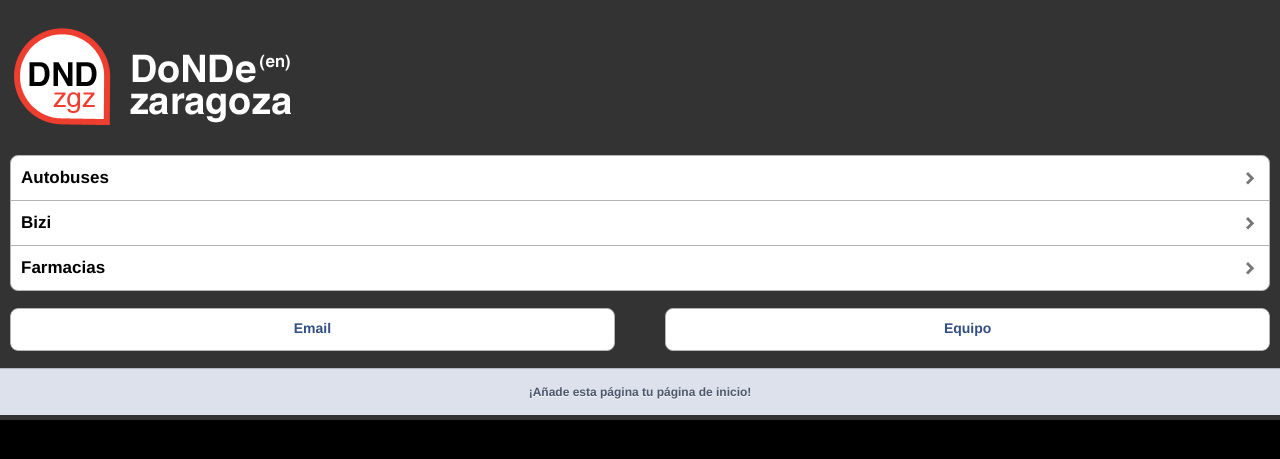
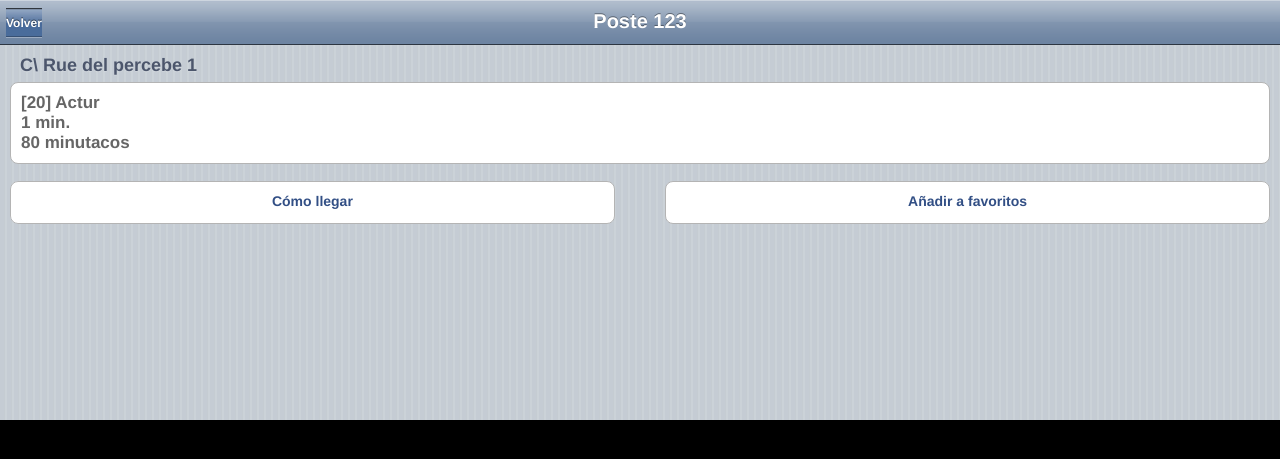
Before and after one commit to danilat/closin, a Python web app: template closin/templates/index.html in a window 1280 px wide. Shown: the top 459 px of the page. Run offline with Jinja, Linux system fonts and the light colour scheme; the template is opened without the code that fills it, so the values that code supplies are empty; some libraries are stand-ins or nearby versions.

Commit message:
pantalla de detalle del bus preparadilla co

```diff
--- a/closin/templates/index.html
+++ b/closin/templates/index.html
@@ -67,15 +67,33 @@
 		</div>
 		<ul class="edgetoedge">
 			<li id="entryTemplate" style="display:none">
-		            <a href="#"><span class="name">Name</span> -
-		            <span class="service">Service</span></a>
+		    	<a href="#"><span class="name">Name</span> - <span class="service">Service</span></a>
 		    	<span class="delete">Eliminar</span>
 			</li>
 		</ul>
-
 	</div>
 
-	<div id="home" class="current">
+	<div id="detail" class="current">
+		<div class="toolbar">
+		        <h1>Poste 123</h1>
+		        <a class="button back" href="#">Volver</a>
+		</div>
+		<h1>C\ Rue del percebe 1</h1>
+		<ul class="rounded">
+			<li>
+				[20] Actur<br/>
+				1 min.<br/>
+				80 minutacos
+			</li>
+		</ul>
+
+		<ul class="individual">
+			<li><a href="#" target="_blank">Cómo llegar</a></li>
+			<li><a href="#" target="_blank">Añadir a favoritos</a></li>
+		</ul>
+	</div>
+
+	<div id="home" class="">
 		<p style="margin-top:20px"><img src="/static/images/cabecera.png" /></p>
 		<ul class="rounded">
 			<li class="arrow"><a class="slide" href="#bus">Autobuses</a></li>
```
Also changed, not shown: closin/main.py (+16 -5 lines). Lines whose indentation alone changed are shown as unchanged.
